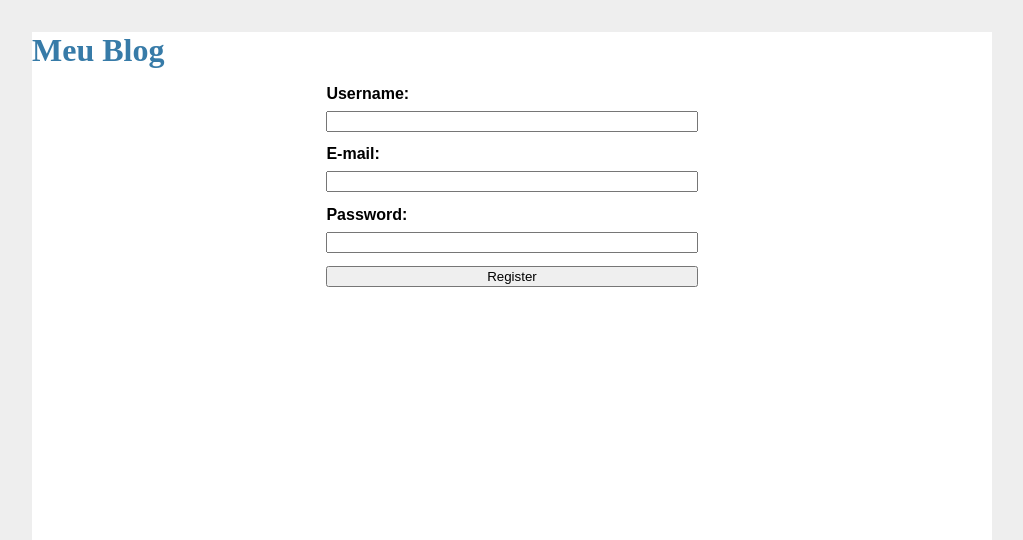
After one commit to junior-macena/Blogtest, a Flask app: page /register in a window 1280 px wide. The commit adds this page. Shown: the top 540 px of the page, without its empty margins (128-1151 px from the left). Run offline with Flask 2, Linux system fonts and the light colour scheme.

Commit message:
Aula dia 28_aula5

```diff
--- a/app.py
+++ b/app.py
@@ -1,12 +1,18 @@
-from flask import Flask, render_template, redirect, url_for
+from flask import Flask, render_template, redirect, url_for, request, flash
 from datetime import datetime
 from flask_sqlalchemy import SQLAlchemy
+from flask_login import LoginManager,  UserMixin, current_user, logout_user, login_user
+from werkzeug.security import check_password_hash, generate_password_hash
+from sqlalchemy.exc import IntegrityError
+
 
 app = Flask("hello")
 app.config["SQLALCHEMY_DATABASE_URI"] = "sqlite:///app.db"
 app.config["SQLALCHEMY_TRACK_MODIFICATIONS"] = False
+app.config["SECRET_KEY"]= "pudim"
 
 db = SQLAlchemy(app)
+login = LoginManager(app)
 
 class Post(db.Model):
     __tablename__ = 'posts'
@@ -16,13 +22,23 @@ class Post(db.Model):
     created = db.Column(db.DateTime, nullable=False, default=datetime.now)
     user_id = db.Column(db.Integer, db.ForeignKey('users.id'))
 
-class User(db.Model):
+class User(UserMixin, db.Model):
     __tablename__ = "users"
     id = db.Column(db.Integer, primary_key=True, autoincrement=True)
     username = db.Column(db.String(20), nullable=False, unique=True, index=True)
     email = db.Column(db.String(64), nullable=False, unique=True)
     password_hash = db.Column(db.String(128), nullable=False)
     posts = db.relationship('Post', backref='author')
+
+    def set_password(self, password):
+        self.password_hash = generate_password_hash(password)
+
+    def check_password(self, password):
+        return check_password_hash(self.password_hash, password)
+
+@login.user_loader
+def load_user(id):
+    return User.query.get(int(id))
 
 
 db.create_all()
@@ -32,13 +48,42 @@ def index():
     posts = Post.query.all()
     return render_template("index.html", posts=posts)
 
-@app.route("/populate")
-def populate():
-    user = User(username='Junior', email='g@gmai.com', password_hash='a')
-    post1=Post(title="Post 1", body="Testo do Post", author=user)
-    post2=Post(title="Post 2", body="Testo do Post 2", author=user)
-    db.session.add(user)
-    db.session.add(post1)
-    db.session.add(post2)
-    db.session.commit()
+@app.route('/register', methods=["GET","POST"])
+def register():
+    if current_user.is_authenticated:
+        return redirect (url_for('index'))
+    if request.method == "POST":
+        username = request.form['username']
+        email = request.form['email']
+        password = request.form['password']
+        try:
+            new_user = User(username=username, email=email)
+            new_user.set_password(password)
+            db.session.add(new_user)
+            db.session.commit()
+        except IntegrityError:
+            flash("Username or E-mail alredy exists!")
+        else:
+            return redirect(url_for('login'))
+
+    return render_template('register.html')
+
+@app.route("/login",methods=["GET", "POST"] )
+def login():
+    if current_user.is_authenticated:
+        return render_template("login.html")
+    if request.method == "POST":
+        username = request.form['username']
+        password = request.form['password']
+        user= User.query.filter_by(username=username).first()
+        if user is None or not user.check_password(password):
+            flash("Incorrect Username or Password")
+            return redirect(url_for('login'))
+        login_user(user)
+        return redirect(url_for('index'))
+
+
+@app.route("/logout")
+def logout():
+    logout_user()
     return redirect(url_for('index'))
--- a/requirements.txt
+++ b/requirements.txt
@@ -1,5 +1,6 @@
 click==8.1.3
 Flask==2.1.3
+Flask-Login==0.6.2
 Flask-SQLAlchemy==2.5.1
 greenlet==1.1.2
 itsdangerous==2.1.2
--- a/static/style.css
+++ b/static/style.css
@@ -37,3 +37,16 @@ hr{
     font-style:italic;
     color:gray;
 }
+.content form{
+    margin: 1em auto;
+    display: flex;
+    flex-direction: column;
+    max-width:40%;
+}
+.content label{
+    font-weight: bold;
+    margin-bottom: 0.5em;
+}
+.content input{
+    margin-bottom: 1em;
+}
--- a/templates/base.html
+++ b/templates/base.html
@@ -1,7 +1,7 @@
 <html>
     <head>
         <title>{% block title %}{% endblock %}-Meu blog</title>
-        <link rel="stylesheet" href="{{ url_for('static', filename='style.css')}}">        >
+        <link rel="stylesheet" href="{{ url_for('static', filename='style.css')}}">
     </head>
 
     <body>
--- /dev/null
+++ b/templates/register.html
@@ -0,0 +1,16 @@
+{% extends "base.html" %}
+
+{% block title %} Register {% endblock %}
+
+{% block content %}
+    <form method="POST">
+        <label for="username">Username: </label>
+        <input id="username" name="username" required>
+        <label for="email">E-mail: </label>
+        <input id="email" name="email" required type="email">
+        <label for="password">Password: </label>
+        <input id="password" name="password" required type="password">
+        <input type="submit" Value="Register">
+    </form>
+
+{% endblock %}
```
Also changed, not shown: templates/login.html (added, +8 -0 lines).
